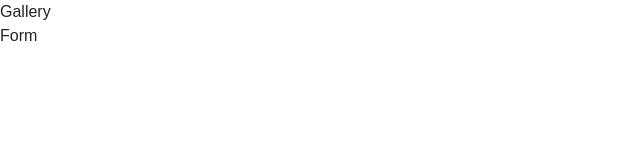
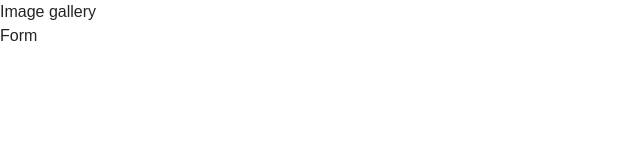
Before and after one commit to lophril/goit-js-hw-09, a website built with Vite: page src/index.html in a window 1280 px wide. Shown: the full height of the page, 0-640 px from the left. Built offline with nearby package versions, Linux system fonts and the light colour scheme.

Commit message:
Update index.html

```diff
--- a/src/index.html
+++ b/src/index.html
@@ -9,7 +9,7 @@
   <body>
     <ul class="">
       <li class="">
-        <a class="" href="./1-gallery.html">Gallery</a>
+        <a class="" href="./1-gallery.html">Image gallery</a>
       </li>
       <li class="">
         <a class="" href="./2-form.html">Form</a>
```
